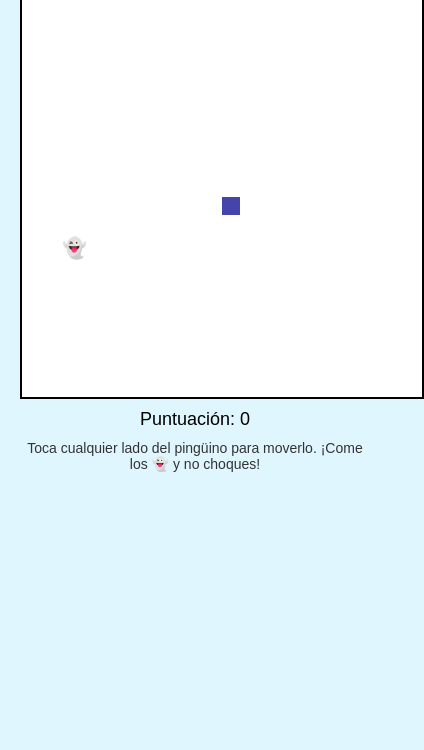
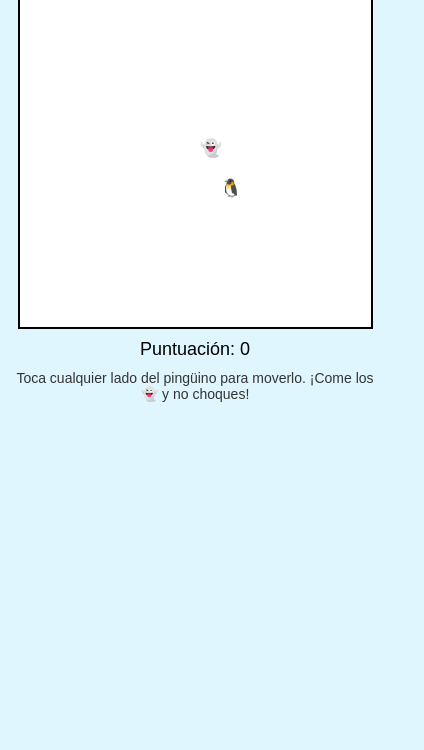
Before and after one commit to kkrakker83/llipsia-game, a plain HTML site: page index.html in a window 390 px wide. Shown: the part 94-844 px from the top of the page, 424 px wide, since content can reach past the window. Drawn offline with Linux system fonts and the light colour scheme.

Commit message:
Juego 100% responsivo para moviles

```diff
--- a/game.js
+++ b/game.js
@@ -1,8 +1,18 @@
 const canvas = document.getElementById('gameCanvas');
 const ctx = canvas.getContext('2d');
 
-const gridSize = 20;
-const tileCount = canvas.width / gridSize;
+// Adaptar canvas al tamaño visual
+function resizeCanvas() {
+  const size = Math.min(window.innerWidth * 0.9, 400);
+  canvas.width = size;
+  canvas.height = size;
+}
+resizeCanvas();
+window.addEventListener('resize', resizeCanvas);
+
+// Grid dinámico
+let gridSize = 20;
+let tileCount = canvas.width / gridSize;
 
 let llipsia = [{ x: 10, y: 10 }];
 let direction = { x: 0, y: 0 };
@@ -10,6 +20,7 @@ let food = generateFood();
 let score = 0;
 
 function draw() {
+  tileCount = canvas.width / gridSize;
   ctx.clearRect(0, 0, canvas.width, canvas.height);
 
   if (direction.x === 0 && direction.y === 0) {
@@ -17,19 +28,24 @@ function draw() {
     return;
   }
 
-  ctx.font = "20px Arial";
-  ctx.fillText("👻", food.x * gridSize, food.y * gridSize + 18);
+  ctx.font = `${canvas.width / 20}px Arial`;
+  ctx.fillText("👻", food.x * gridSize, food.y * gridSize + gridSize * 0.9);
 
-  for (let part of llipsia) {
-    ctx.fillStyle = "#4444aa";
-    ctx.fillRect(part.x * gridSize, part.y * gridSize, gridSize - 2, gridSize - 2);
+  for (let i = 0; i < llipsia.length; i++) {
+    const part = llipsia[i];
+    if (i === 0) {
+      ctx.fillText("🐧", part.x * gridSize, part.y * gridSize + gridSize * 0.9);
+    } else {
+      ctx.fillStyle = "#4444aa";
+      ctx.fillRect(part.x * gridSize, part.y * gridSize, gridSize - 2, gridSize - 2);
+    }
   }
 
   const head = { x: llipsia[0].x + direction.x, y: llipsia[0].y + direction.y };
 
   if (
     head.x < 0 || head.y < 0 ||
-    head.x > tileCount - 1 || head.y > tileCount - 1 ||
+    head.x >= tileCount || head.y >= tileCount ||
     llipsia.some(segment => segment.x === head.x && segment.y === head.y)
   ) {
     alert("¡Llipsia chocó! Puntuación: " + score);
@@ -49,12 +65,18 @@ function draw() {
 }
 
 function drawInitialFrame() {
-  ctx.font = "20px Arial";
-  ctx.fillText("👻", food.x * gridSize, food.y * gridSize + 18);
+  tileCount = canvas.width / gridSize;
+  ctx.font = `${canvas.width / 20}px Arial`;
+  ctx.fillText("👻", food.x * gridSize, food.y * gridSize + gridSize * 0.9);
 
-  for (let part of llipsia) {
-    ctx.fillStyle = "#4444aa";
-    ctx.fillRect(part.x * gridSize, part.y * gridSize, gridSize - 2, gridSize - 2);
+  for (let i = 0; i < llipsia.length; i++) {
+    const part = llipsia[i];
+    if (i === 0) {
+      ctx.fillText("🐧", part.x * gridSize, part.y * gridSize + gridSize * 0.9);
+    } else {
+      ctx.fillStyle = "#4444aa";
+      ctx.fillRect(part.x * gridSize, part.y * gridSize, gridSize - 2, gridSize - 2);
+    }
   }
 }
 
@@ -77,7 +99,6 @@ function resetGame() {
   food = generateFood();
 }
 
-// 👆 Control táctil
 canvas.addEventListener("touchstart", function (e) {
   const touch = e.touches[0];
   const rect = canvas.getBoundingClientRect();
@@ -100,5 +121,4 @@ canvas.addEventListener("touchstart", function (e) {
   }
 });
 
-// Velocidad lenta
 setInterval(draw, 350);
--- a/index.html
+++ b/index.html
@@ -8,7 +8,7 @@
 </head>
 <body>
   <h1>Llipsia 🐧</h1>
-  <canvas id="gameCanvas" width="400" height="400"></canvas>
+  <canvas id="gameCanvas"></canvas>
   <div id="score">Puntuación: 0</div>
   <p class="instrucciones">Toca cualquier lado del pingüino para moverlo. ¡Come los 👻 y no choques!</p>
   <script src="game.js"></script>
--- a/style.css
+++ b/style.css
@@ -3,18 +3,22 @@ body {
   text-align: center;
   background: #dff6ff;
   margin: 0;
-  padding: 20px;
+  padding: 10px;
+}
+
+h1 {
+  margin: 10px;
 }
 
 canvas {
   background-color: #ffffff;
   border: 2px solid #000;
+  width: 90vw;
+  height: 90vw;
+  max-width: 400px;
+  max-height: 400px;
   display: block;
   margin: 0 auto;
-}
-
-h1 {
-  margin-bottom: 10px;
 }
 
 #score {
```
